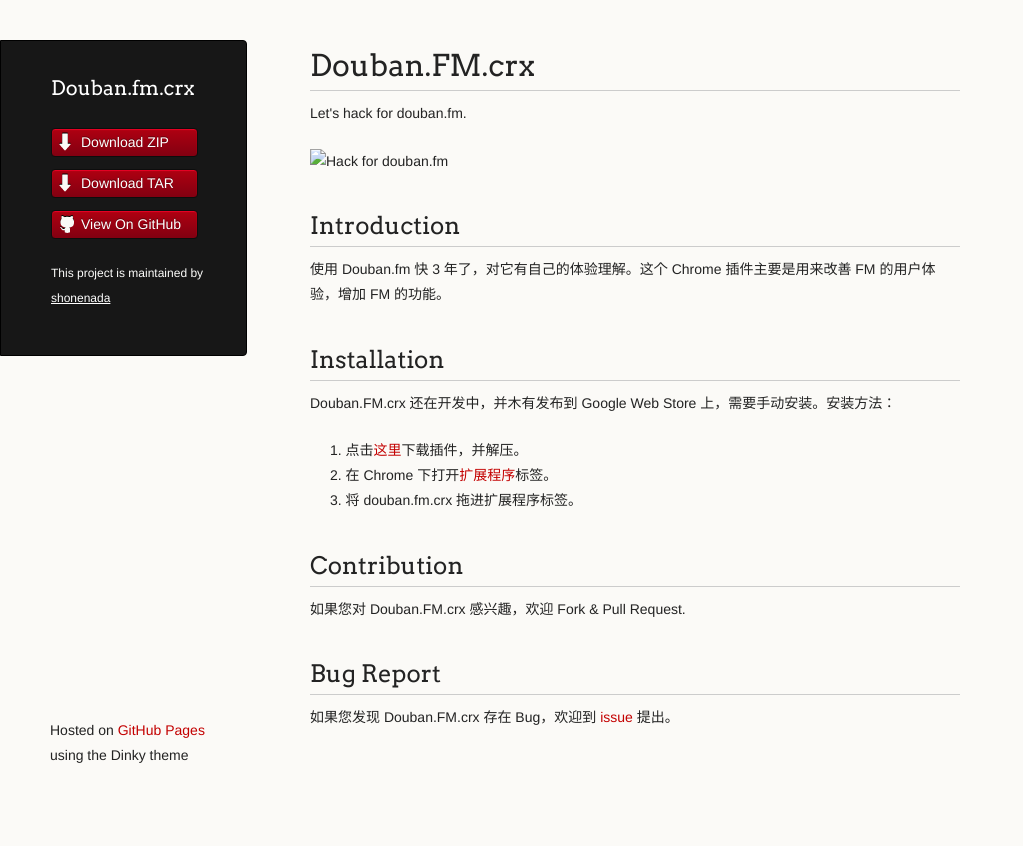
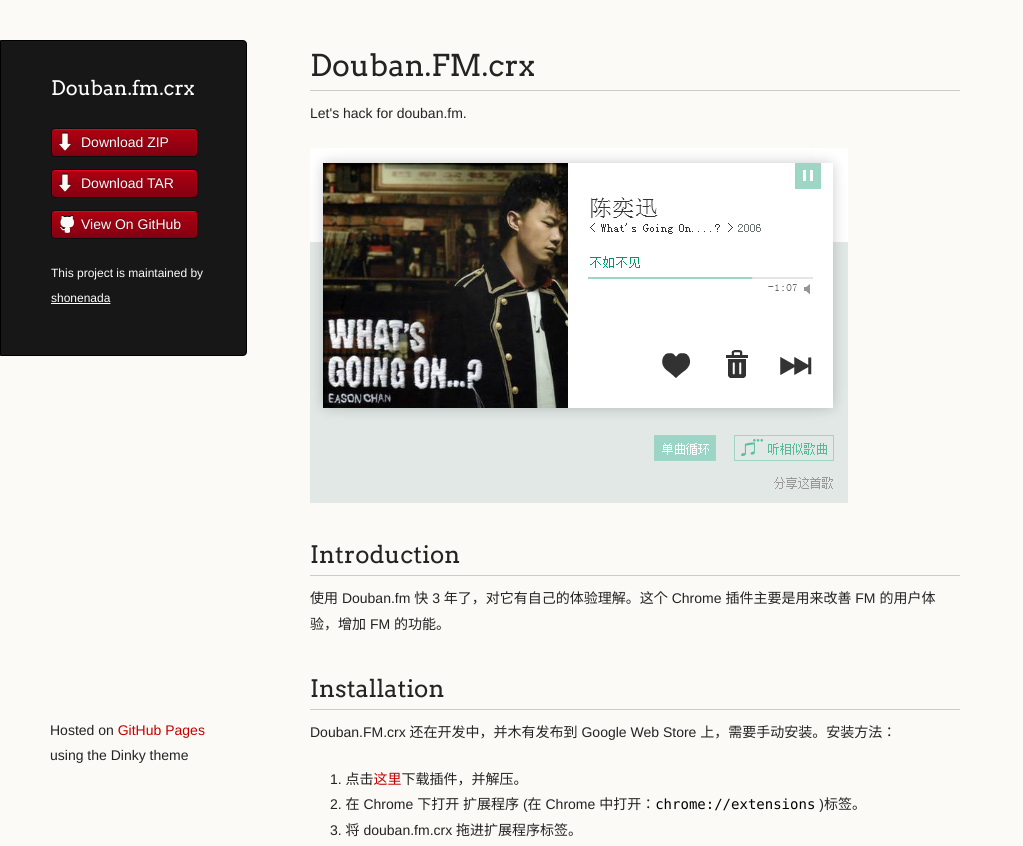
Before and after one commit to shonenada/douban.fm.crx, a browser extension: page index.html in a window 1280 px wide. Shown: the top 846 px of the page, without its empty margins (0-1023 px from the left). Before the commit the page ends 802 px from the top, so only its background shows below. Drawn offline with Linux system fonts and the light colour scheme.

Commit message:
fix link

```diff
--- a/index.html
+++ b/index.html
@@ -35,7 +35,7 @@
 
 <p>Let's hack for douban.fm.</p>
 
-<p><img src="docs/images/preview.png" alt="Hack for douban.fm"></p>
+<p><img src="http://shonenada.github.io/douban.fm.crx/images/preview.png" alt="Hack for douban.fm"></p>
 
 <h2>
 <a name="introduction" class="anchor" href="#introduction"><span class="octicon octicon-link"></span></a>Introduction</h2>
@@ -48,8 +48,8 @@
 <p>Douban.FM.crx 还在开发中，并木有发布到 Google Web Store 上，需要手动安装。安装方法：</p>
 
 <ol>
-<li>点击<a href="https://github.com/shonenada/douban.fm.crx/zipball/master">这里</a>下载插件，并解压。</li>
-<li>在 Chrome 下打开<a href="chrome://extensions">扩展程序</a>标签。</li>
+<li>点击<a href="https://github.com/shonenada/douban.fm.crx/zipball/last">这里</a>下载插件，并解压。</li>
+<li>在 Chrome 下打开 <b>扩展程序</b> (在 Chrome 中打开：<code>chrome://extensions</code> )标签。</li>
 <li>将 douban.fm.crx 拖进扩展程序标签。</li>
 </ol><h2>
 <a name="contribution" class="anchor" href="#contribution"><span class="octicon octicon-link"></span></a>Contribution</h2>
```
